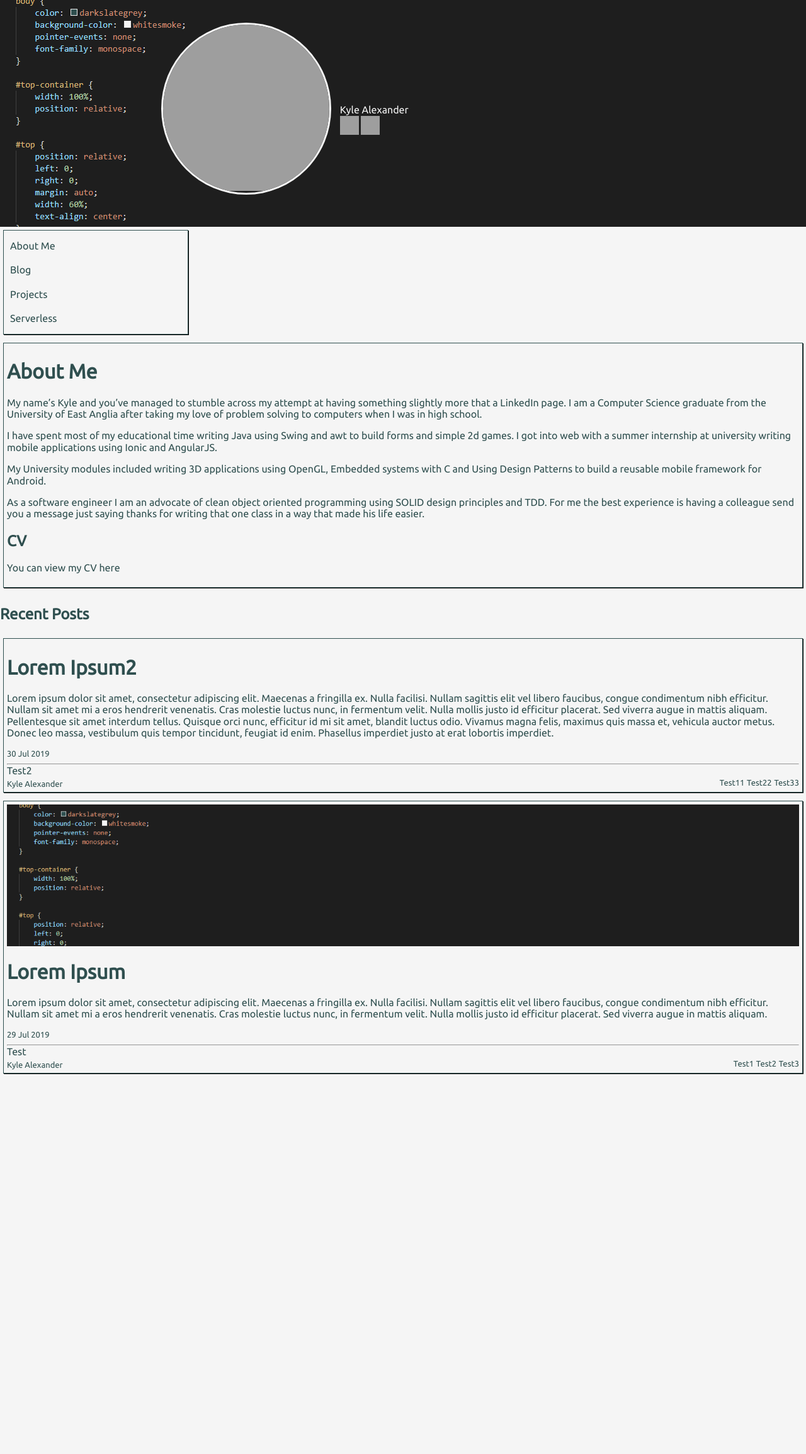
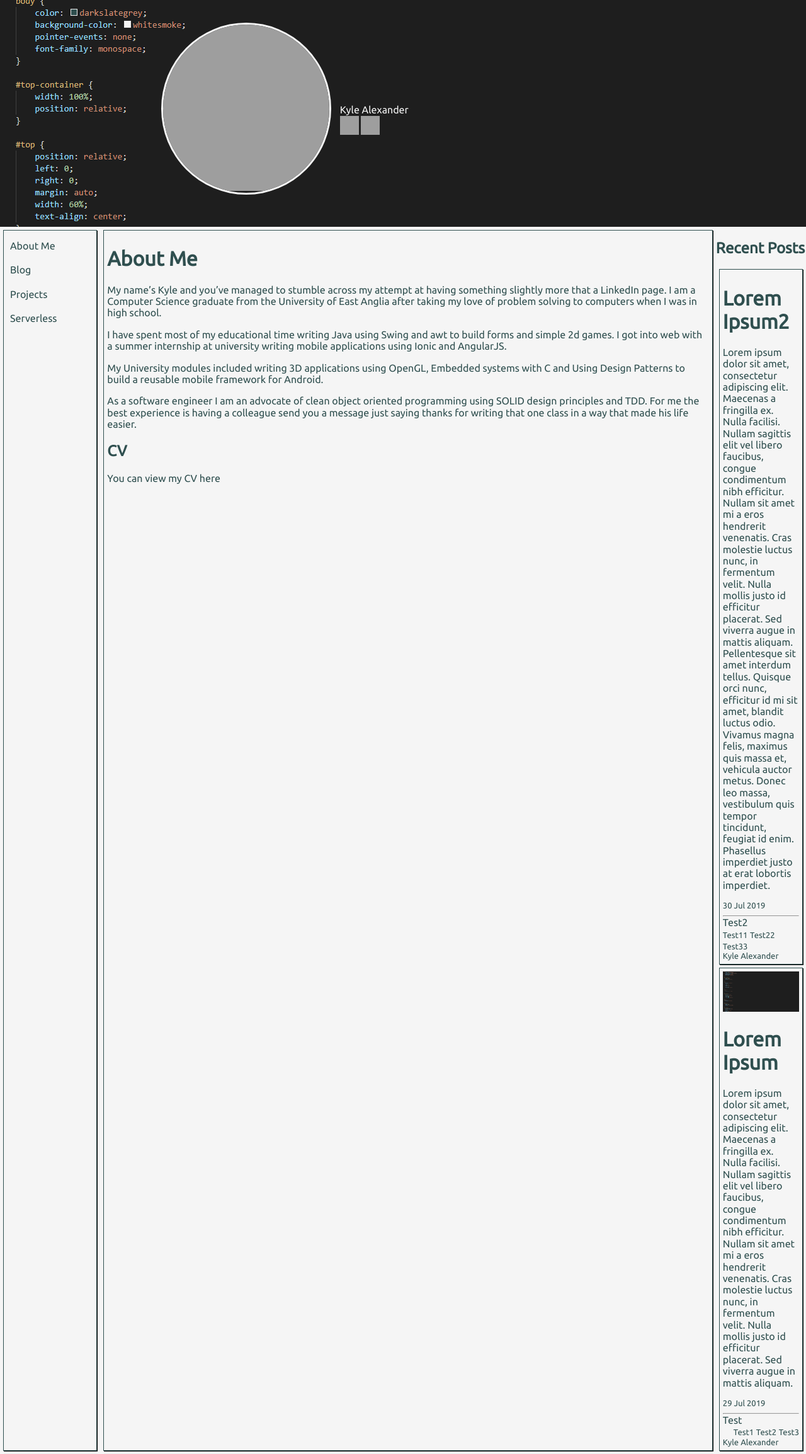
Before and after one commit to Mcphylus12/mcphylus12.github.io, a Jekyll site: the page built from index.md, in a window 1280 px wide. Shown: the whole page at 63% size. Built offline with Jekyll 4.4.1, drawn with Linux system fonts in a browser that asks for light colours; before the commit the page ends 1712 px from its top, so only the background shows below that; grey boxes are pictures that could not be loaded.

Commit message:
added flex to desktop

```diff
--- a/css/desktop.scss
+++ b/css/desktop.scss
@@ -12,12 +12,17 @@
     height: 80%;
 }
 
-.section
+#main
 {
-    display: inline-block;
+    display: flex;
 }
 
-#menu
+#menu, #posts
 {
-    width: 23%;
+    flex: 1 1 23%;
 }
+
+#content
+{
+
+}
```
